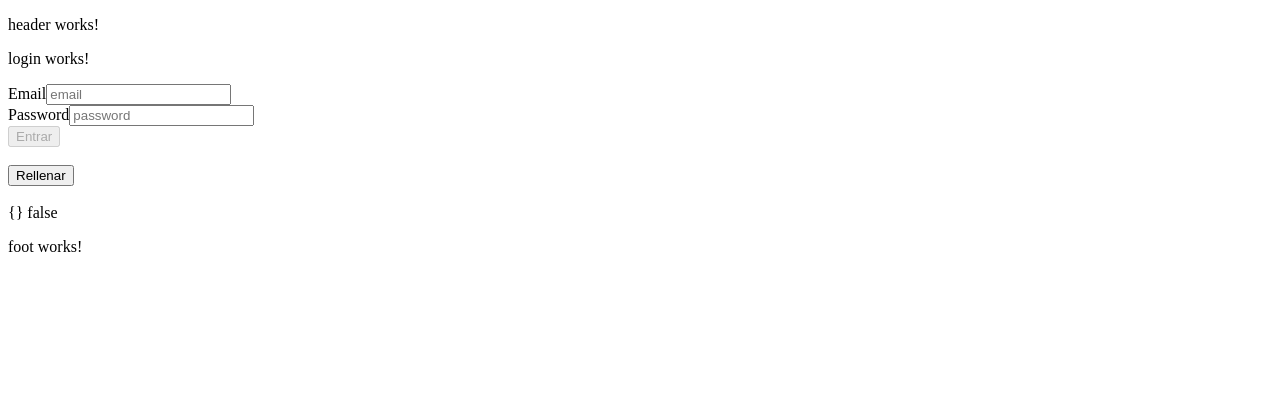
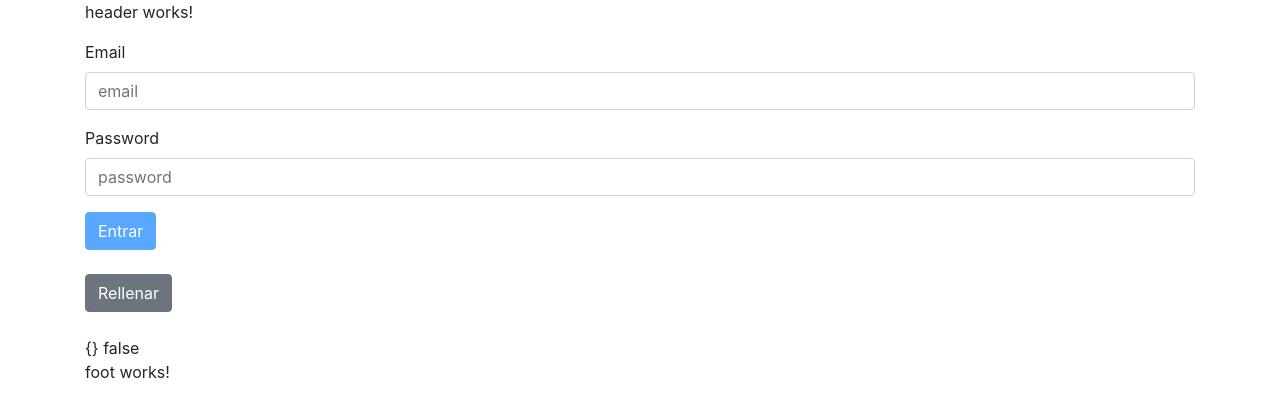
Before and after one commit to joaquint/angular-redes, an Angular app: page / in a window 1280 px wide. Shown: the top 416 px of the page. Built offline with nearby package versions, Linux system fonts and the light colour scheme.

Commit message:
Se incorpora Bootstrap

```diff
--- a/src/app/login/login.component.html
+++ b/src/app/login/login.component.html
@@ -1,24 +1,27 @@
-<p>login works!</p>
-
-<!--<form #f="ngForm" (ngSubmit)="login(f.value)">
-    <div>Email: <input type="text" name="email" ngModel></div>
-    <div>Password: <input type="text" name="password" ngModel></div>
-</form>-->
 <form #loginForm="ngForm" (ngSubmit)="login()">
-    <label>Email</label>
-    <input type="text" name="email" placeholder="email" [(ngModel)] = "email" required #trackEmail="ngModel"/>
-    <p class="alert" *ngIf="!trackEmail.valid && trackEmail.touched">Se requiere el email</p>
-    <br>
-    <label>Password</label>
-    <input type="password" name="password" placeholder="password" [(ngModel)] = "password" required #trackPassword="ngModel"/>
-    <p class="alert" *ngIf="!trackPassword.valid && trackPassword.touched">Se requiere la password</p>
-    <p *ngIf="error">{{error}}</p>
-    <br>
-    <input type="submit" value="Entrar" [disabled]="!loginForm.form.valid"/>
+    <div class="form-group">
+        <label>Email</label>
+        <input type="email" class="form-control" name="email" placeholder="email" [(ngModel)]="email" required
+            #trackEmail="ngModel" />
+        <small *ngIf="!trackEmail.valid && trackEmail.touched" class="form-text text-muted">Se requiere el email</small>
+    </div>
+    <div class="form-group">
+        <label>Password</label>
+        <input type="password" class="form-control" name="password" placeholder="password" [(ngModel)]="password"
+            required #trackPassword="ngModel" />
+        <small *ngIf="!trackPassword.valid && trackPassword.touched" class="form-text text-muted">Se requiere la
+            password</small>
+    </div>
+    <button type="submit" class="btn btn-primary" [disabled]="!loginForm.form.valid">Entrar</button>
 </form>
-
+<!--
 <br>
-<button (click)="autofill()">Rellenar</button>
+<div *ngIf="error" class="alert alert-danger" role="alert">
+    <strong>{{error}}</strong>
+</div>
+-->
+<br>
+<button class="btn btn-secondary" (click)="autofill()">Rellenar</button>
 
 <br><br>
 {{loginForm.value | json}}
--- a/src/index.html
+++ b/src/index.html
@@ -1,13 +1,27 @@
 <!doctype html>
 <html lang="en">
+
 <head>
   <meta charset="utf-8">
   <title>AngularRedes</title>
   <base href="/">
   <meta name="viewport" content="width=device-width, initial-scale=1">
   <link rel="icon" type="image/x-icon" href="favicon.ico">
+  <link rel="stylesheet" href="https://stackpath.bootstrapcdn.com/bootstrap/4.5.0/css/bootstrap.min.css"
+    integrity="sha384-9aIt2nRpC12Uk9gS9baDl411NQApFmC26EwAOH8WgZl5MYYxFfc+NcPb1dKGj7Sk" crossorigin="anonymous">
 </head>
+
 <body>
   <app-root></app-root>
+  <script src="https://code.jquery.com/jquery-3.5.1.slim.min.js"
+    integrity="sha384-DfXdz2htPH0lsSSs5nCTpuj/zy4C+OGpamoFVy38MVBnE+IbbVYUew+OrCXaRkfj"
+    crossorigin="anonymous"></script>
+  <script src="https://cdn.jsdelivr.net/npm/popper.js@1.16.0/dist/umd/popper.min.js"
+    integrity="sha384-Q6E9RHvbIyZFJoft+2mJbHaEWldlvI9IOYy5n3zV9zzTtmI3UksdQRVvoxMfooAo"
+    crossorigin="anonymous"></script>
+  <script src="https://stackpath.bootstrapcdn.com/bootstrap/4.5.0/js/bootstrap.min.js"
+    integrity="sha384-OgVRvuATP1z7JjHLkuOU7Xw704+h835Lr+6QL9UvYjZE3Ipu6Tp75j7Bh/kR0JKI"
+    crossorigin="anonymous"></script>
 </body>
+
 </html>
```
